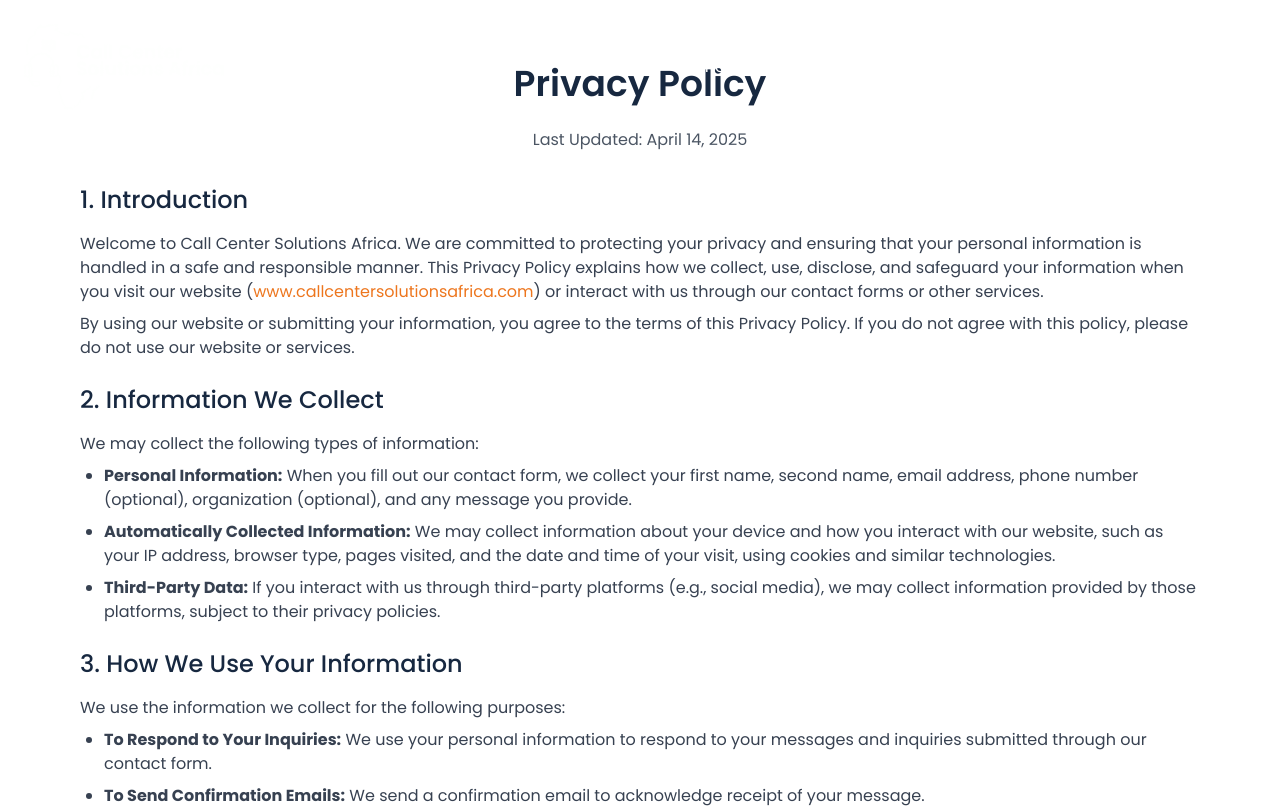
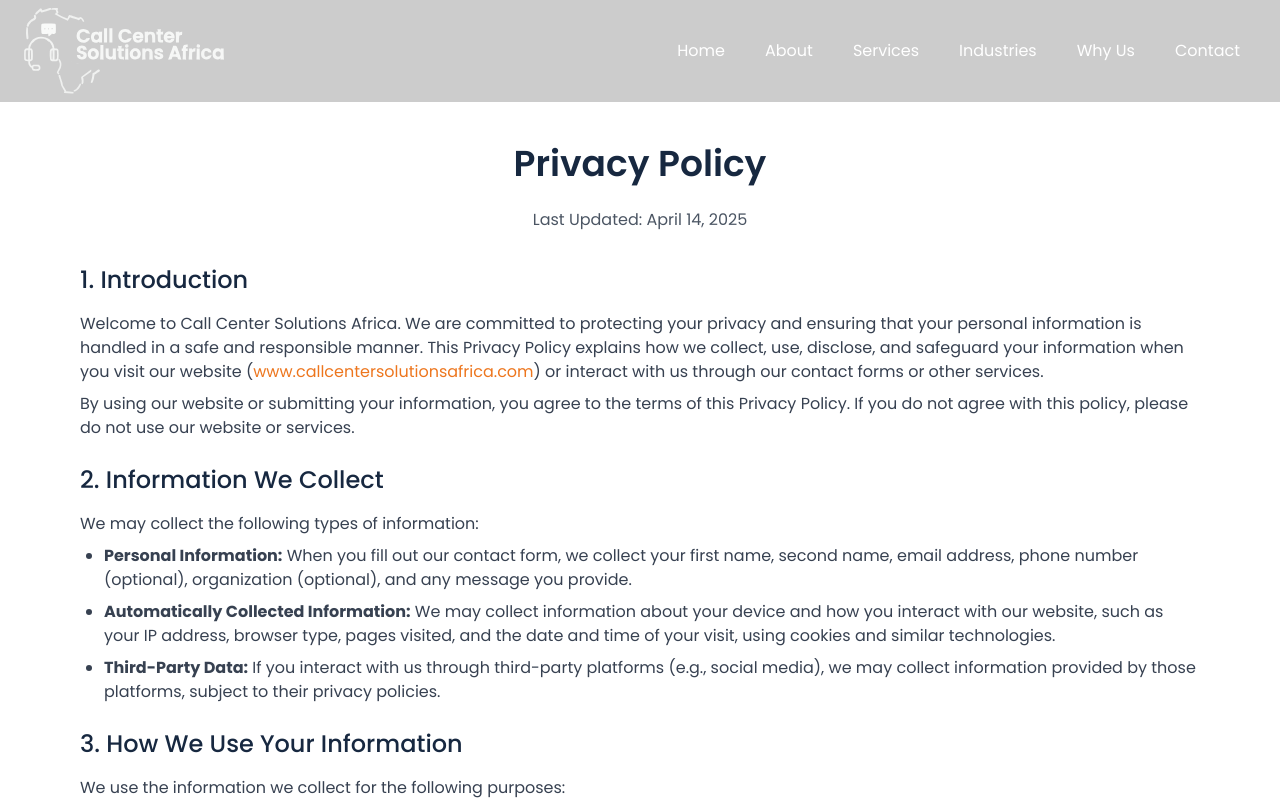
Before and after one commit to kwamevaughan/call-center-solutions-africa, a Next.js app: page /privacy-policy in a window 1280 px wide. Shown: the top 808 px of the page. Built offline with nearby package versions, Linux system fonts and the light colour scheme.

Commit message:
fixed header transparency

```diff
--- a/src/layouts/header.js
+++ b/src/layouts/header.js
@@ -15,7 +15,7 @@
       className={`flex items-end justify-end w-full z-50 transition-all duration-500 ease-in-out ${
         isFixed
           ? "fixed top-0 left-0 mt-0 opacity-100 translate-y-0"
-          : "absolute top-0 left-0 mt-4 opacity-100 translate-y-0"
+          : "absolute top-0 left-0 opacity-100 translate-y-0  bg-black/20"
       }`}
     >
       <div className="w-full px-2">
--- a/src/pages/privacy-policy.js
+++ b/src/pages/privacy-policy.js
@@ -13,7 +13,7 @@
         keywords="Call Center Solutions Africa, privacy policy, data protection, call center services Africa"
         image="https://callcentersolutionsafrica.com/assets/images/logo.svg"
       />
-      <main className="min-h-screen flex flex-col">
+      <main className="min-h-screen flex flex-col pt-20">
         <Header />
         <div className="flex-grow px-4 py-16 max-w-6xl mx-auto">
           <h1 className="text-4xl font-semibold text-[#172840] mb-6 text-center">
```
